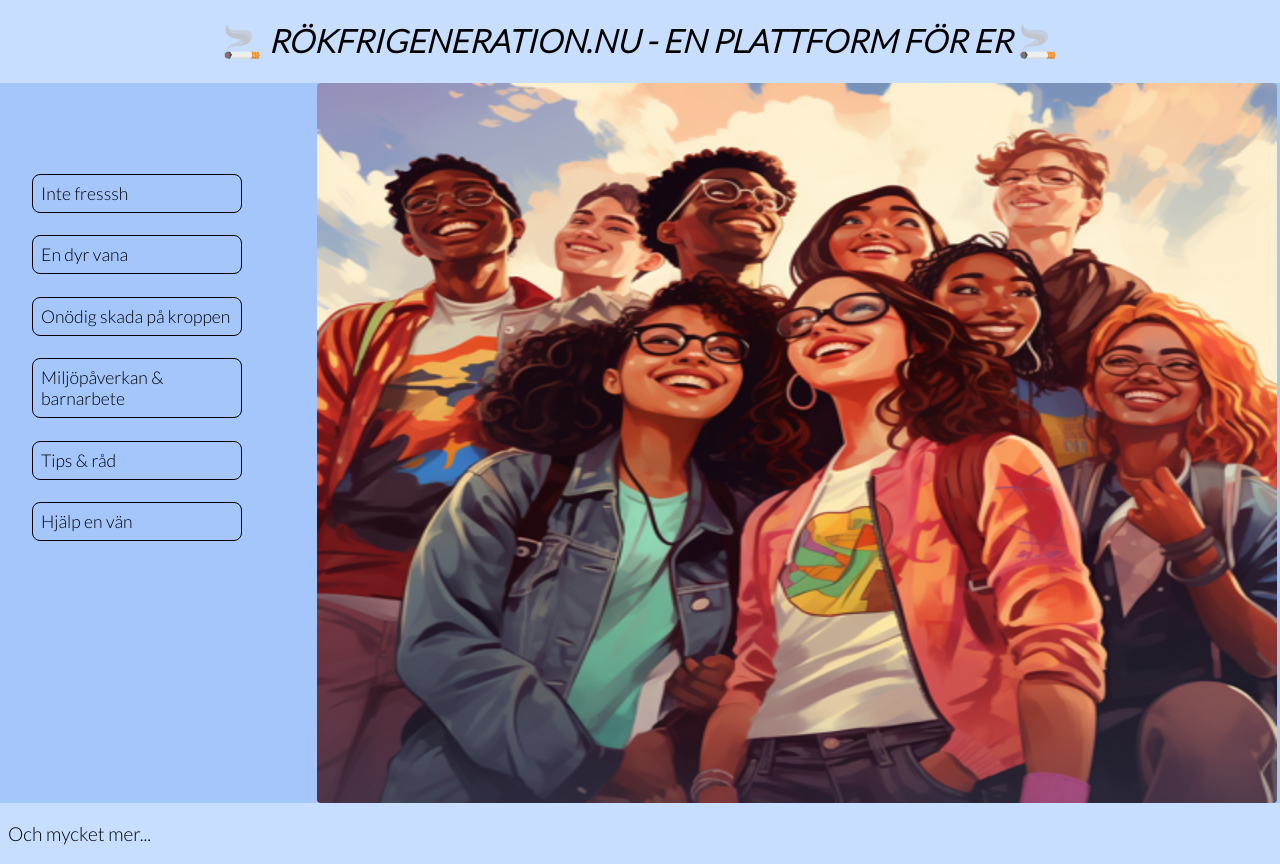
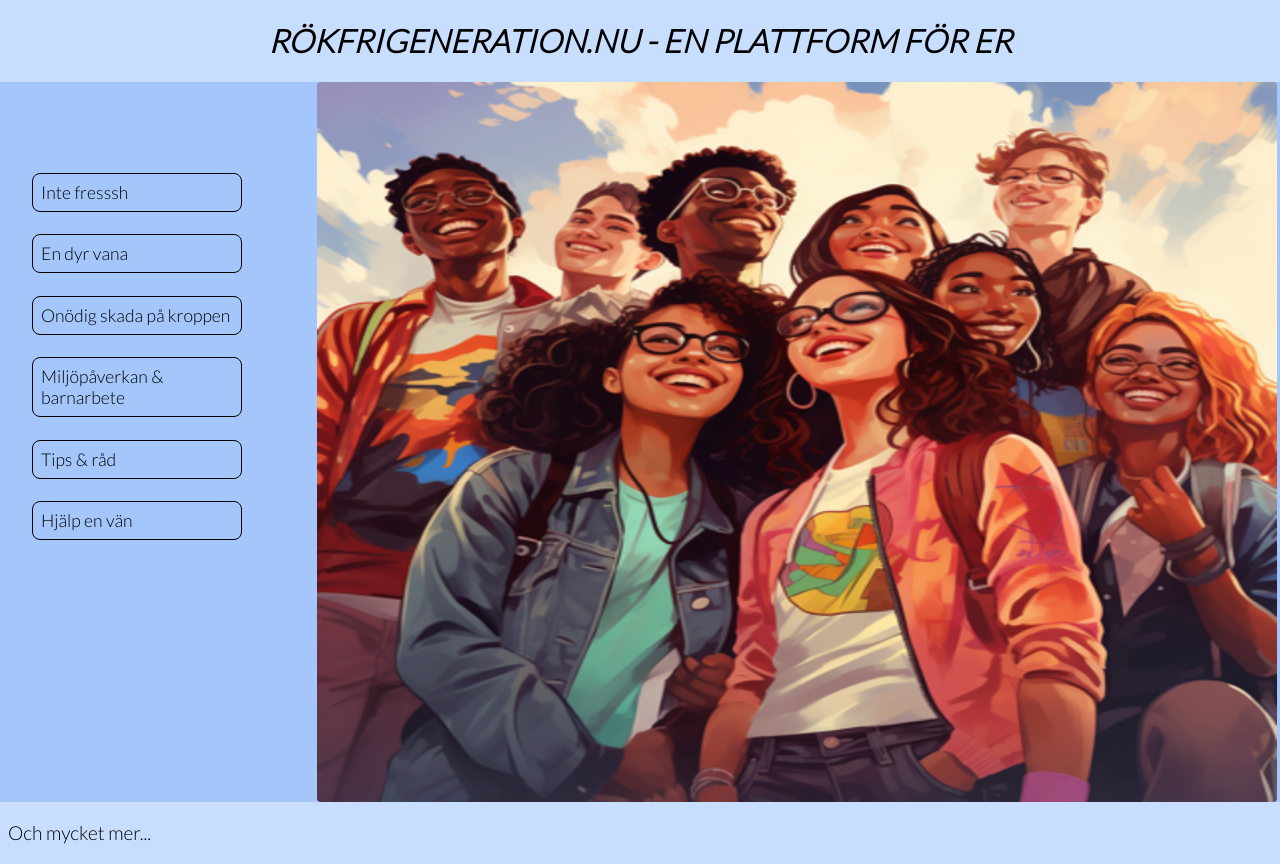
Before and after one commit to nathaliedpettersson/stop-smoking-site, a React (Create React App) app: page / in a window 1280 px wide. Built offline with nearby package versions, Linux system fonts and the light colour scheme.

Commit message:
refactor: delete emojis in HeroSection

```diff
--- a/src/components/Header.jsx
+++ b/src/components/Header.jsx
@@ -7,7 +7,7 @@ text-align: center;
 
 const Header = () => {
     return (
-        <HeroSection>🚬 <i>Rökfrigeneration.nu - En plattform för er </i>🚬</HeroSection>
+        <HeroSection><i>Rökfrigeneration.nu - En plattform för er </i></HeroSection>
     )
 }
 
```
